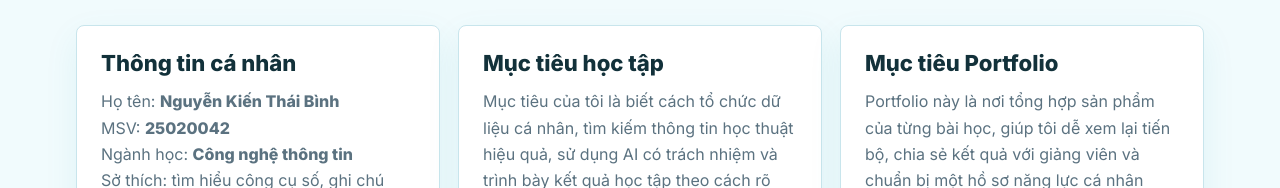
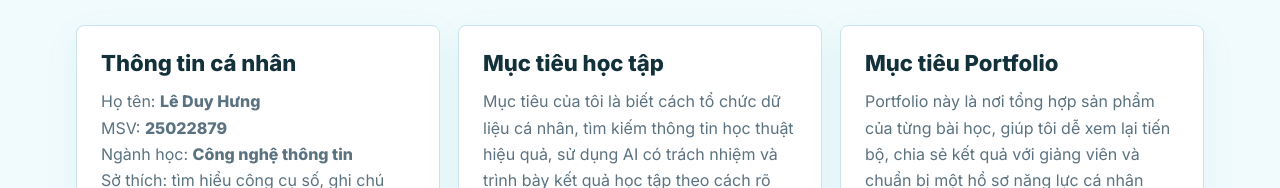
Before and after one commit to Hungnub/Portfolio1, a website: page dist/index.html in a window 1280 px wide. Shown: the part 1054-1242 px from the top of the page. Drawn offline with Linux system fonts and the light colour scheme.

Commit message:
Update index.html

```diff
--- a/dist/index.html
+++ b/dist/index.html
@@ -77,8 +77,8 @@
         <article class="intro-card">
           <h3>Thông tin cá nhân</h3>
           <p>
-            Họ tên: <strong>Nguyễn Kiến Thái Bình</strong><br />
-            MSV: <strong>25020042</strong><br />
+            Họ tên: <strong>Lê Duy Hưng</strong><br />
+            MSV: <strong>25022879</strong><br />
             Ngành học: <strong>Công nghệ thông tin</strong><br />
             Sở thích: tìm hiểu công cụ số, ghi chú học tập, thiết kế nội dung và ứng dụng AI vào
             việc học.
```
